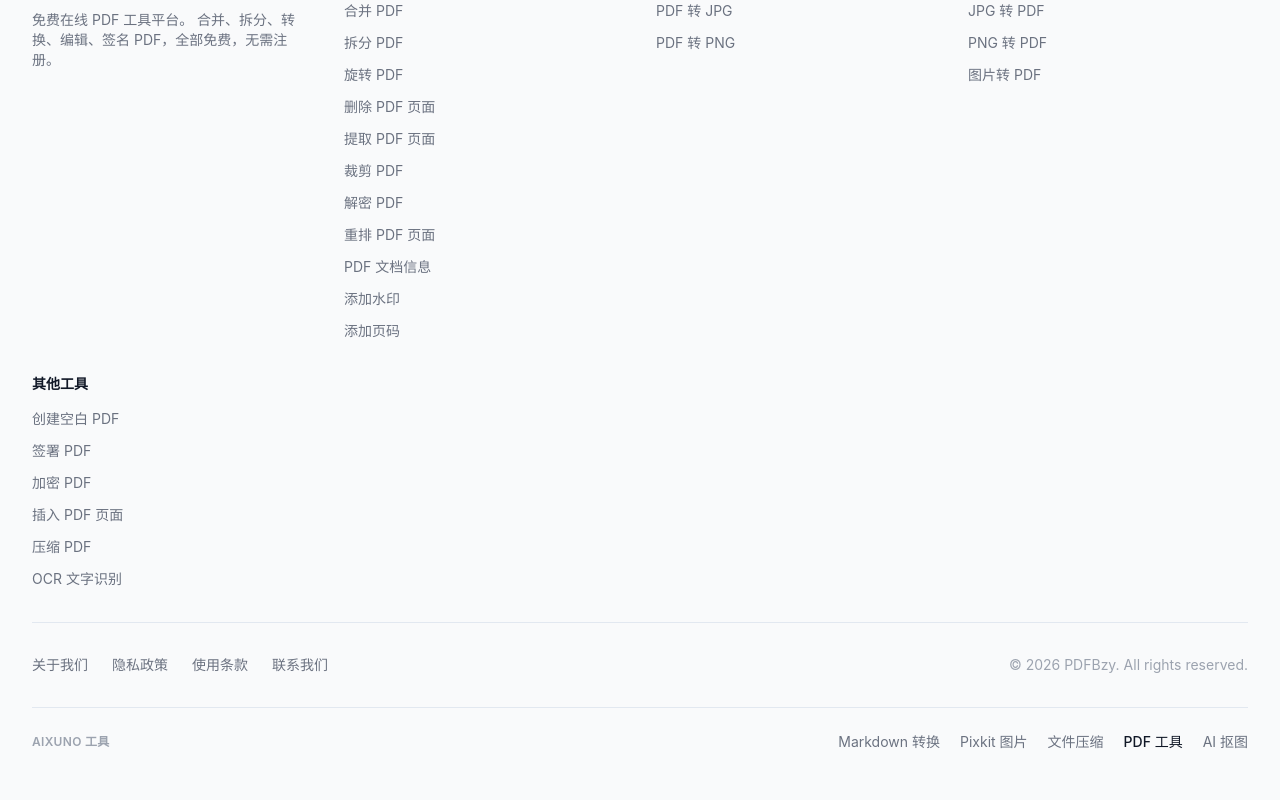
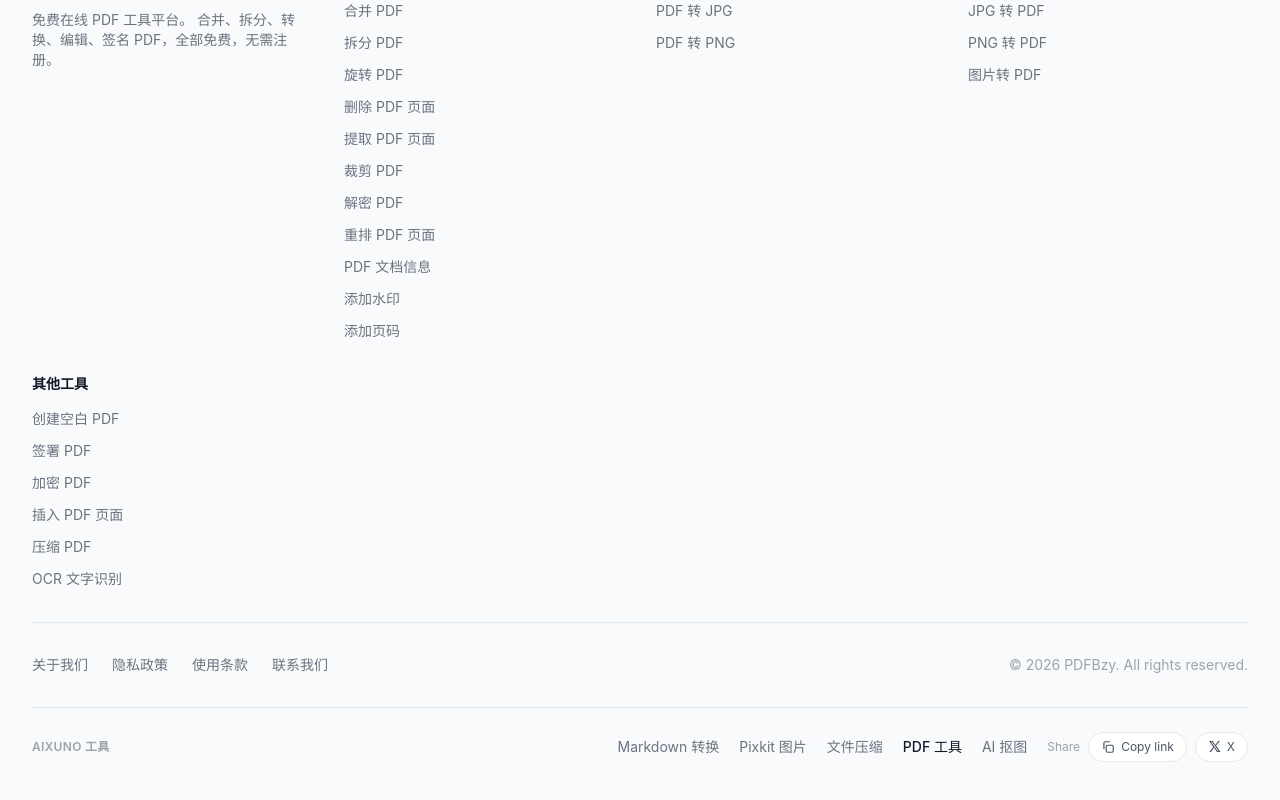
Before and after one commit to zhltzh/pdfbzy, a Next.js app: page / in a window 1280 px wide. Shown: the part 5221-6021 px from the top of the page. Built offline with nearby package versions, Linux system fonts and the light colour scheme.

Commit message:
feat(ui): add share controls to the site footer

```diff
--- /dev/null
+++ b/src/components/share-links.tsx
@@ -0,0 +1,84 @@
+"use client";
+
+import { useEffect, useState } from "react";
+
+const X_ICON = (
+  <svg width="13" height="13" viewBox="0 0 24 24" fill="currentColor" aria-hidden="true">
+    <path d="M18.9 2H22l-7 8 8.2 12h-6.6l-5.2-7.6L5.5 22H2.3l7.5-8.6L2 2h6.8l4.7 7L18.9 2Zm-1.2 18h1.8L7.4 3.9H5.5L17.7 20Z" />
+  </svg>
+);
+
+const COPY_ICON = (
+  <svg width="14" height="14" viewBox="0 0 24 24" fill="none" stroke="currentColor" strokeWidth="2" strokeLinecap="round" strokeLinejoin="round" aria-hidden="true">
+    <rect x="9" y="9" width="12" height="12" rx="2" />
+    <path d="M5 15V5a2 2 0 0 1 2-2h8" />
+  </svg>
+);
+
+async function copyText(text: string) {
+  if (navigator.clipboard && window.isSecureContext) {
+    try {
+      await navigator.clipboard.writeText(text);
+      return true;
+    } catch {
+      // Permission can still be denied inside a secure context.
+    }
+  }
+  try {
+    const area = document.createElement("textarea");
+    area.value = text;
+    area.setAttribute("readonly", "");
+    area.style.position = "fixed";
+    area.style.top = "-1000px";
+    area.style.opacity = "0";
+    document.body.appendChild(area);
+    area.select();
+    const ok = document.execCommand("copy");
+    document.body.removeChild(area);
+    return ok;
+  } catch {
+    return false;
+  }
+}
+
+export function ShareLinks() {
+  const [url, setUrl] = useState("");
+  const [title, setTitle] = useState("");
+  const [copied, setCopied] = useState(false);
+
+  useEffect(() => {
+    setUrl(`${window.location.origin}${window.location.pathname}`);
+    setTitle(document.title.replace(/\s*[|｜-]\s*(PDFBzy|Aixuno)\s*$/, "").trim());
+  }, []);
+
+  const handleCopy = async () => {
+    if (!url) return;
+    const ok = await copyText(url);
+    if (!ok) return;
+    setCopied(true);
+    setTimeout(() => setCopied(false), 2200);
+  };
+
+  const linkClass =
+    "inline-flex items-center gap-1.5 rounded-full border border-gray-200 bg-white px-3 py-1.5 text-xs text-gray-600 transition-colors hover:border-gray-400 hover:text-gray-900";
+
+  return (
+    <div className="flex flex-wrap items-center gap-2">
+      <span className="text-xs text-gray-400">Share</span>
+      <button type="button" onClick={handleCopy} className={linkClass} aria-label="Copy link">
+        {COPY_ICON}
+        {copied ? "Copied" : "Copy link"}
+      </button>
+      <a
+        href={url ? `https://twitter.com/intent/tweet?url=${encodeURIComponent(url)}&text=${encodeURIComponent(title)}` : undefined}
+        target="_blank"
+        rel="noopener noreferrer"
+        className={linkClass}
+        aria-label="Share on X"
+      >
+        {X_ICON}
+        X
+      </a>
+    </div>
+  );
+}
--- a/src/components/site-network.tsx
+++ b/src/components/site-network.tsx
@@ -1,11 +1,13 @@
 import { AIXUNO_SITES, CURRENT_SITE } from "@/config/sites";
+import { ShareLinks } from "@/components/share-links";
 
 export function SiteNetwork() {
   return (
     <section aria-label="Aixuno 工具" className="mt-8 border-t pt-6">
       <div className="flex flex-col gap-3 sm:flex-row sm:items-center sm:justify-between">
         <p className="text-xs font-semibold uppercase tracking-wide text-gray-400">Aixuno 工具</p>
-        <ul className="flex flex-wrap items-center gap-x-5 gap-y-2 text-sm">
+        <div className="flex flex-wrap items-center gap-x-5 gap-y-3">
+          <ul className="flex flex-wrap items-center gap-x-5 gap-y-2 text-sm">
           {AIXUNO_SITES.map((site) => (
             <li key={site.id}>
               {site.id === CURRENT_SITE ? (
@@ -20,6 +22,8 @@ export function SiteNetwork() {
             </li>
           ))}
         </ul>
+          <ShareLinks />
+        </div>
       </div>
     </section>
   );
```
